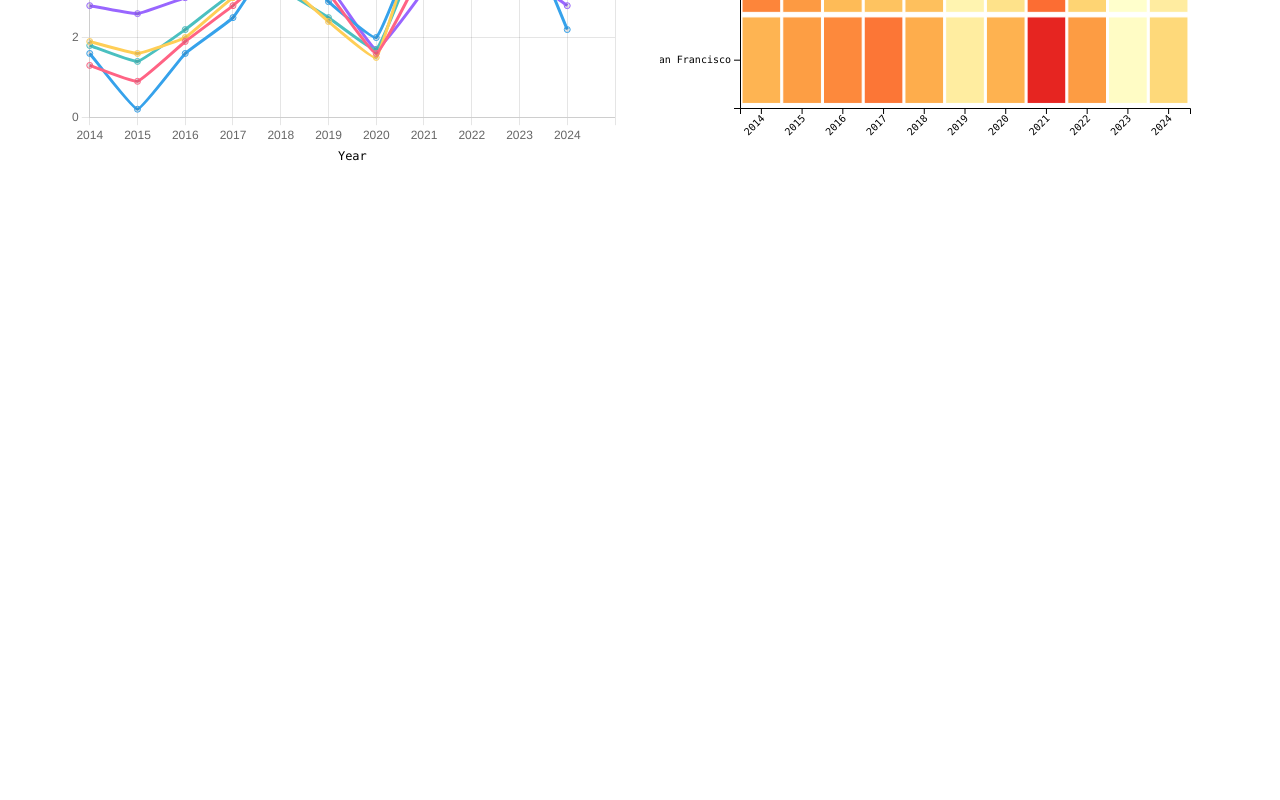
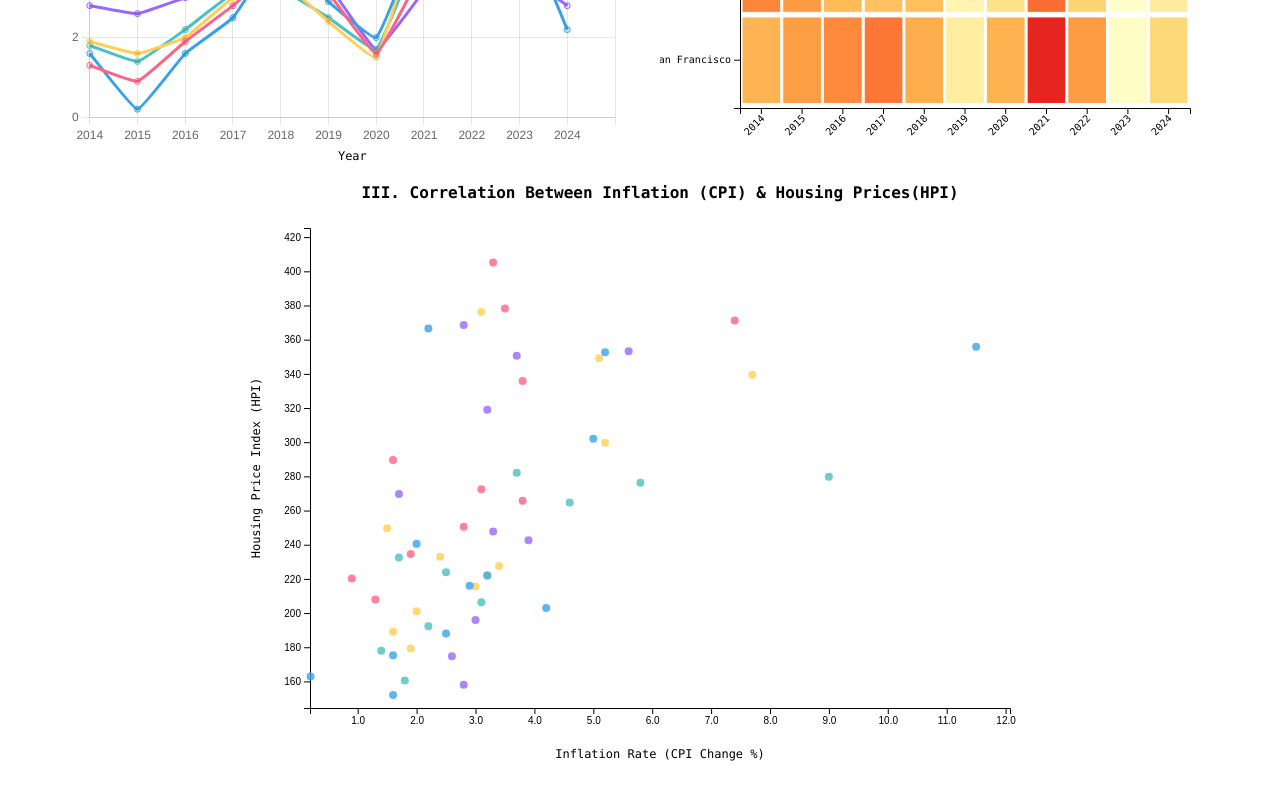
Before and after one commit to NurjahanJ/inflation_housing, a React (Create React App) app: page / in a window 1280 px wide. Shown: the part 472-1272 px from the top of the page. Before the commit the page ends 800 px from the top, so only its background shows below. Built offline with nearby package versions, Linux system fonts and the light colour scheme.

Commit message:
Moved Scatter plot to the bottom

```diff
--- a/src/App.js
+++ b/src/App.js
@@ -2,6 +2,7 @@
 import React from 'react';
 import LineChart from './LineChart';
 import HeatMap from './HeatMap';
+import ScatterPlot from './ScatterPlot'
 
 function App() {
   return (
@@ -12,6 +13,7 @@
       <div className="heatmap-container">
         <HeatMap />
       </div>
+      <ScatterPlot />
     </div>
   );
 }
--- a/src/index.css
+++ b/src/index.css
@@ -36,3 +36,9 @@
   margin: 20px left;
 }
 */
+/* Controls for ScatterPlot size */
+.scatterplot-container {
+  width: 800px;
+  height: 600px;
+  font-family: source-code-pro, Menlo, Monaco, Consolas, 'Courier New', monospace;
+}
```
